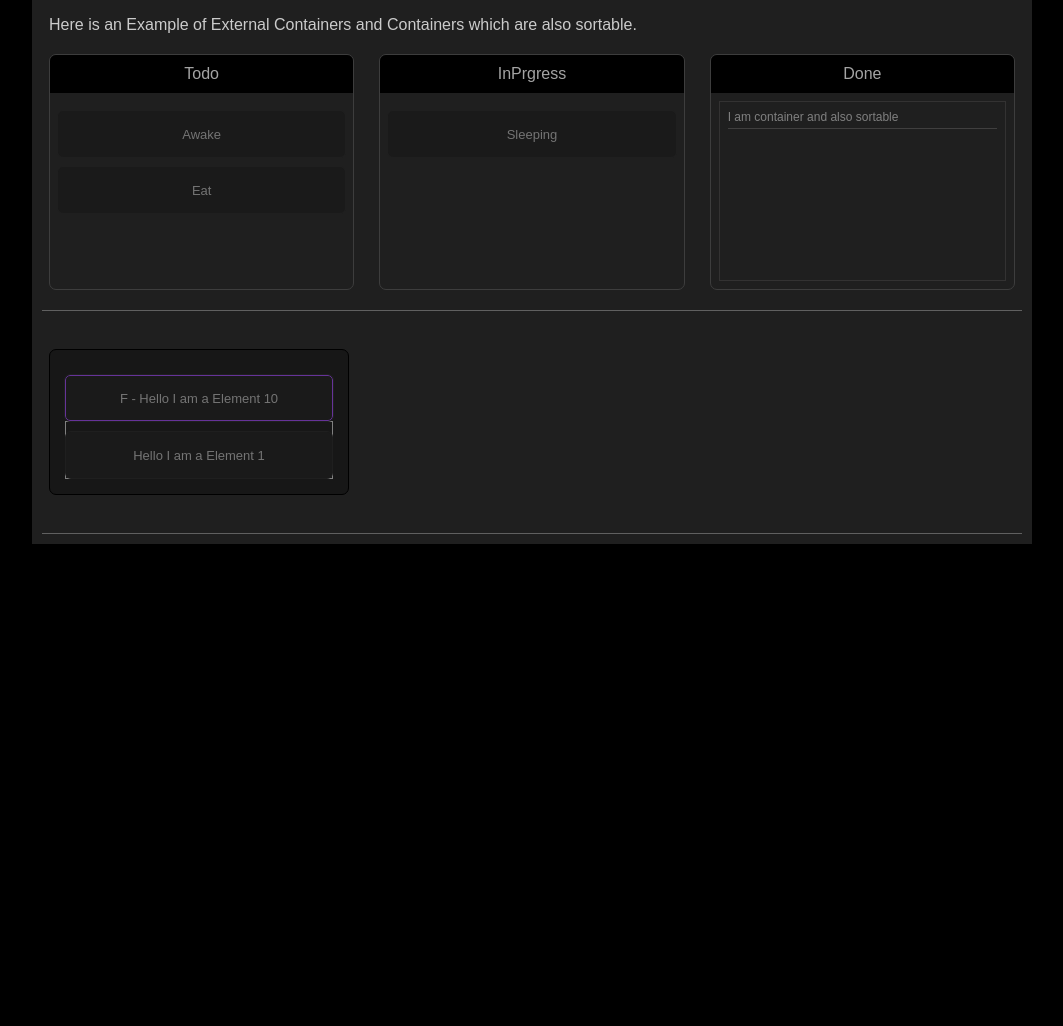
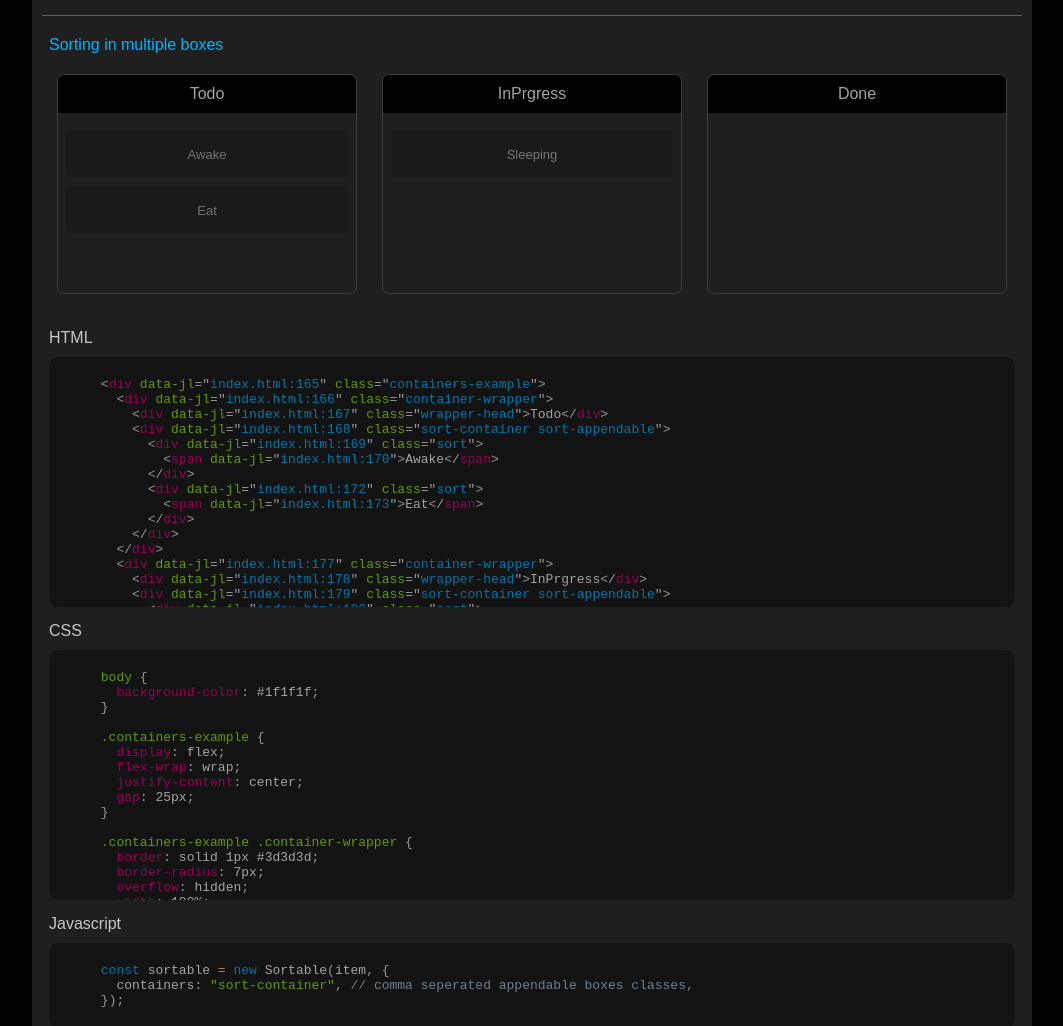
Before and after one commit to tahir150/beautiful-sortable-js, a plain HTML site: page index.html in a window 1280 px wide. Shown: the part 1172-2198 px from the top of the page, without its empty margins (108-1171 px from the left). Before the commit the page ends 1716 px from the top, so only its background shows below. Drawn offline with Linux system fonts and the light colour scheme.

Commit message:
added containers to documentation

```diff
--- a/index.html
+++ b/index.html
@@ -41,7 +41,9 @@
       </header>
 
       <section>
-        <div class="section-head">Simple Sortable Box</div>
+        <div class="section-head">
+          <p>Simple Sortable Box</p>
+        </div>
         <div class="section-body left-m-responsive">
           <div class="sortable-container">
             <div class="sort">Hello I am a Element 1</div>
@@ -56,6 +58,8 @@
           This is an example of sortable Js where any item can be sorted
           reordered
         </div>
+        <!-- Code started -->
+        <div class="code-preview-wrapper">
           <div class="code-preview">
             <div class="code-heading">HTML</div>
             <div class="pre-code-wrapper">
@@ -70,12 +74,13 @@
             </code></pre>
             </div>
           </div>
+
           <div class="code-preview">
             <div class="code-heading">CSS</div>
             <div class="pre-code-wrapper">
               <pre class="code"><code class="nohighlight bs-css">
       body {
-      background-color: rgb(31 31 31);
+        background-color: #1f1f1f;
       }
 
       .sortable-container {
@@ -114,16 +119,17 @@
               </code></pre>
             </div>
           </div>
+        </div>
+        <!-- Code end -->
       </section>
 
       <section id="sortable-el">
         <div class="section-head">
-          Here is an Example of External Containers and Containers which are
-          also sortable.
+          <p>Sorting in multiple boxes</p>
         </div>
-        <div class="section-body left-m-responsive m-0">
+        <div class="section-body m-0">
           <div class="containers-example">
-            <div class="container-example-wrapper">
+            <div class="container-wrapper">
               <div class="wrapper-head">Todo</div>
               <div class="sort-container">
                 <div class="sort">
@@ -134,7 +140,7 @@
                 </div>
               </div>
             </div>
-            <div class="container-example-wrapper">
+            <div class="container-wrapper">
               <div class="wrapper-head">InPrgress</div>
               <div class="sort-container">
                 <div class="sort">
@@ -142,21 +148,106 @@
                 </div>
               </div>
             </div>
-            <div class="container-example-wrapper">
+            <div class="container-wrapper">
               <div class="wrapper-head">Done</div>
-              <div class="sort sort-container">
-                <div class="sort sort-container border">
+              <div class="sort-container"></div>
+            </div>
+          </div>
+        </div>
+
+        <!-- Code started -->
+        <div class="code-preview-wrapper">
+          <div class="code-preview">
+            <div class="code-heading">HTML</div>
+
+            <div class="pre-code-wrapper">
+              <pre class="code"><code class="nohighlight bs-markup">
+      <div class="containers-example">
+        <div class="container-wrapper">
+          <div class="wrapper-head">Todo</div>
+          <div class="sort-container">
+            <div class="sort">
+              <span>Awake</span>
+            </div>
+            <div class="sort">
+              <span>Eat</span>
+            </div>
+          </div>
+        </div>
+        <div class="container-wrapper">
+          <div class="wrapper-head">InPrgress</div>
+          <div class="sort-container">
+            <div class="sort">
+              <span>Sleeping</span>
+            </div>
+          </div>
+        </div>
+        <div class="container-wrapper">
+          <div class="wrapper-head">Done</div>
+          <div class="sort-container"></div>
+        </div>
+      </div>
+            </code></pre>
+            </div>
+          </div>
+
+          <div class="code-preview">
+            <div class="code-heading">CSS</div>
+            <div class="pre-code-wrapper">
+              <pre class="code"><code class="nohighlight bs-css">
+      body {
+        background-color: #1f1f1f;
+      }
+
+      .containers-example {
+        display: flex;
+        flex-wrap: wrap;
+        justify-content: center;
+        gap: 25px;
+      }
+
+      .containers-example .container-wrapper {
+        border: solid 1px #3d3d3d;
+        border-radius: 7px;
+        overflow: hidden;
+        width: 100%;
+        max-width: 300px;
+      }
+
+      .containers-example .container-wrapper .wrapper-head {
+        background-color: #000000;
+        width: 100%;
+        text-align: center;
+        padding: 10px;
+      }
+
+      .containers-example .container-wrapper .sort-container {
+        min-height: 180px;
+        border: none;
+      }
+                      </code></pre>
+            </div>
+          </div>
+          <div class="code-preview">
+            <div class="code-heading">Javascript</div>
+            <div class="pre-code-wrapper">
+              <pre class="code"><code class="nohighlight bs-javascript">
+      const sortable = new Sortable(item, {
+        containers: "sort-container", // comma seperated appendable boxes classes,
+      });
+              </code></pre>
+            </div>
+          </div>
+        </div>
+        <!-- Code end -->
+      </section>
+
+      <!-- <div class="sort sort-container border">
         <span class="suggestion"
           >I am container and also sortable</span
         >
-                </div>
-              </div>
-            </div>
-          </div>
-        </div>
-      </section>
-
-      <section>
+      </div> -->
+      <!-- <section>
         <div class="sortable-container">
           <div class="sort fallback">
             <span>F - Hello I am a Element 10</span>
@@ -167,7 +258,7 @@
             </div>
           </div>
         </div>
-      </section>
+      </section> -->
     </div>
 
     <script src="./sortable.js"></script>
--- a/style.css
+++ b/style.css
@@ -14,7 +14,7 @@ body {
 
 .container {
   width: 100%;
-  background-color: rgb(31 31 31);
+  background-color: #1f1f1f;
   max-width: 1000px;
   display: flex;
   flex-direction: column;
@@ -58,7 +58,7 @@ section {
 }
 section .section-head {
   width: 100%;
-  color: #cbcbcb;
+  color: #00b6ff;
   margin-bottom: 20px;
 }
 section .left-m-responsive {
@@ -98,20 +98,20 @@ section .example-info {
 
 section .containers-example {
   display: flex;
-  flex-wrap: nowrap;
+  flex-wrap: wrap;
   justify-content: center;
   gap: 25px;
 }
 
-section .container-example-wrapper {
+section .container-wrapper {
   border: solid 1px #3d3d3d;
   border-radius: 7px;
   overflow: hidden;
   width: 100%;
-  max-width: 350px;
+  max-width: 300px;
 }
 
-section .container-example-wrapper .wrapper-head {
+section .container-wrapper .wrapper-head {
   background-color: #000000;
   width: 100%;
   text-align: center;
@@ -147,7 +147,10 @@ section .containers-example .sort-container .suggestion,
   border: rebeccapurple 1px solid;
 }
 
-.code-preview {
+.code-preview-wrapper {
+  margin-top: 35px;
+}
+.code-preview-wrapper .code-preview {
   margin: 15px 0;
 }
 .code-preview .code-heading {
```
Lines whose indentation alone changed are shown as unchanged.
